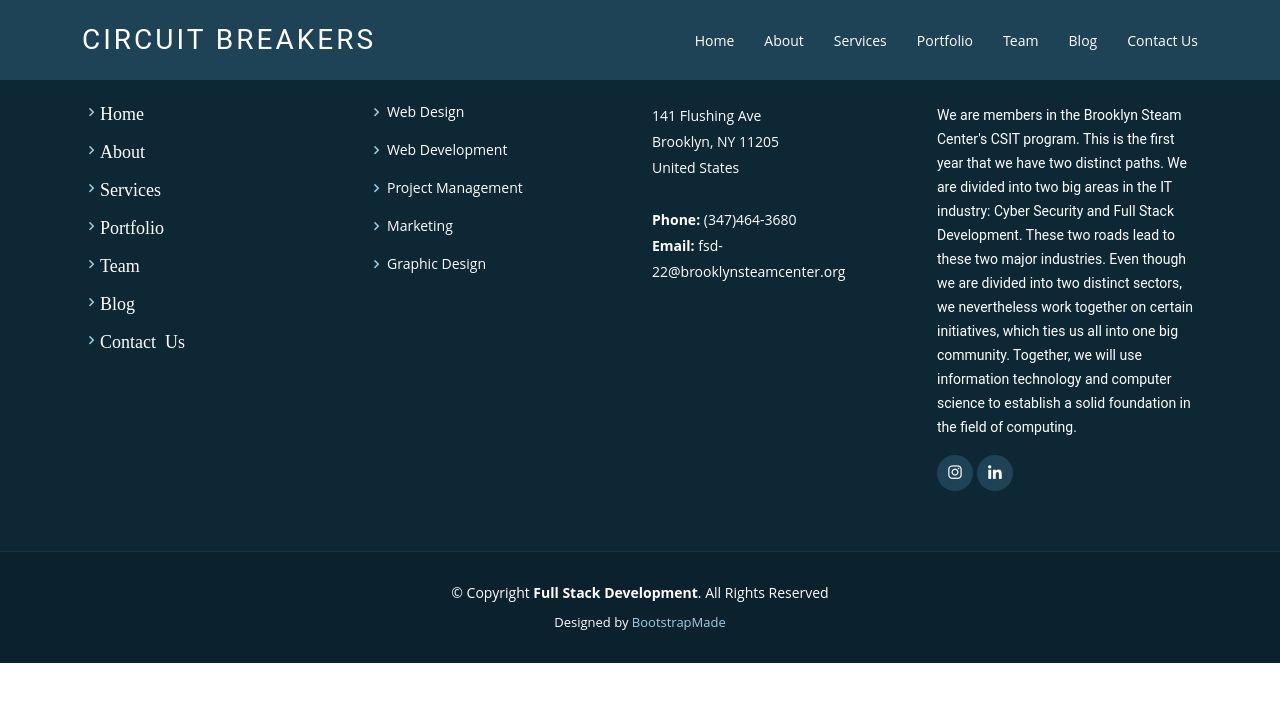
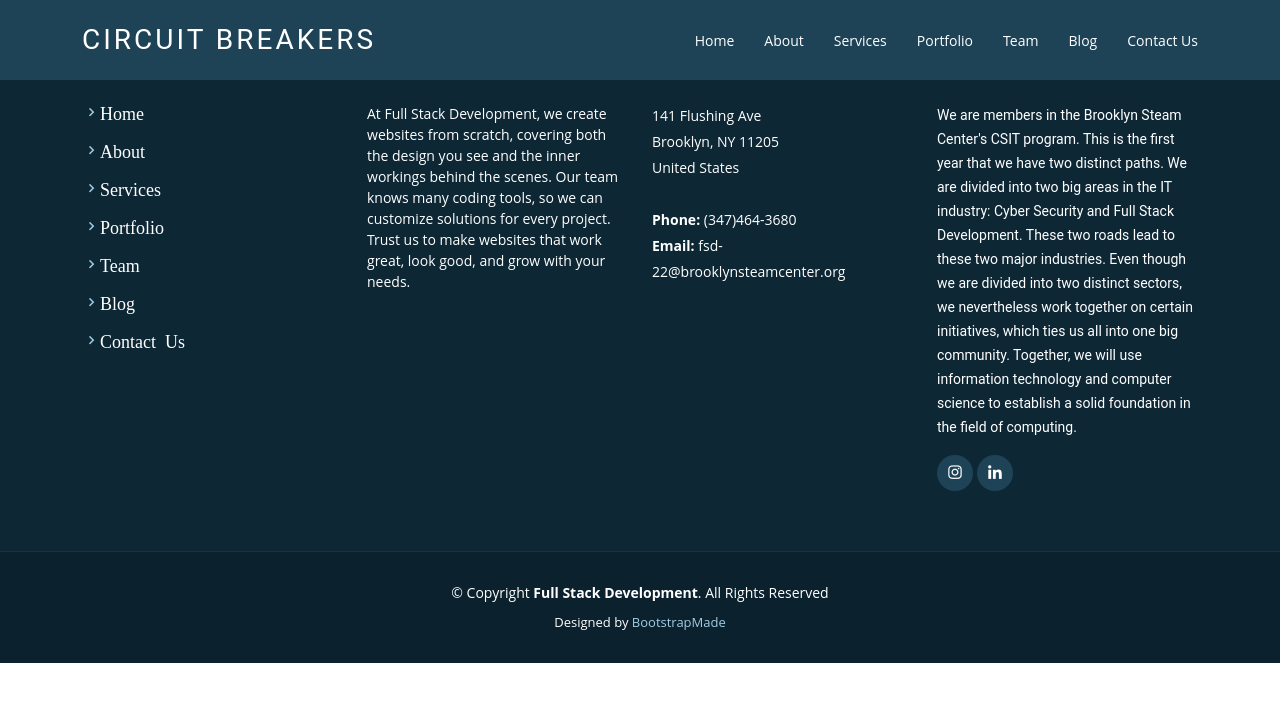
Before and after one commit to STEAM-Center-NYC/circuitbreakers.tech, a Nuxt app: page / in a window 1280 px wide. Shown: the top 702 px of the page. Built offline with nearby package versions, Linux system fonts and the light colour scheme.

Commit message:
trying to fix issues

```diff
--- a/app.vue
+++ b/app.vue
@@ -48,13 +48,7 @@
 
       <div class="col-lg-3 col-md-6 footer-links">
         <h4>Our Services</h4>
-        <ul>
-          <li><i class="bx bx-chevron-right"></i><a>Web Design</a></li>
-          <li><i class="bx bx-chevron-right"></i><a>Web Development</a></li>
-          <li><i class="bx bx-chevron-right"></i><a>Project Management</a></li>
-          <li><i class="bx bx-chevron-right"></i><a>Marketing</a></li>
-          <li><i class="bx bx-chevron-right"></i><a>Graphic Design</a></li>
-        </ul>
+        <p>At Full Stack Development, we create websites from scratch, covering both the design you see and the inner workings behind the scenes. Our team knows many coding tools, so we can customize solutions for every project. Trust us to make websites that work great, look good, and grow with your needs.</p>
       </div>
 
       <div class="col-lg-3 col-md-6 footer-contact">
```
